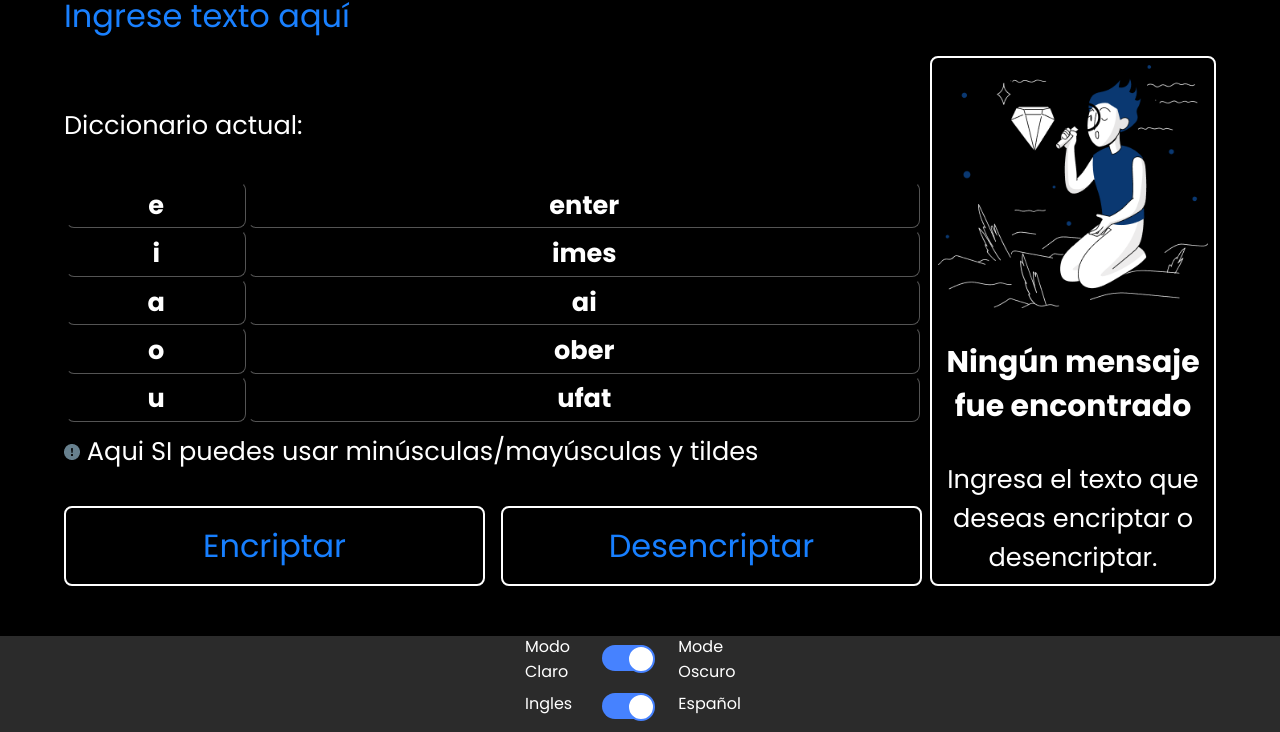
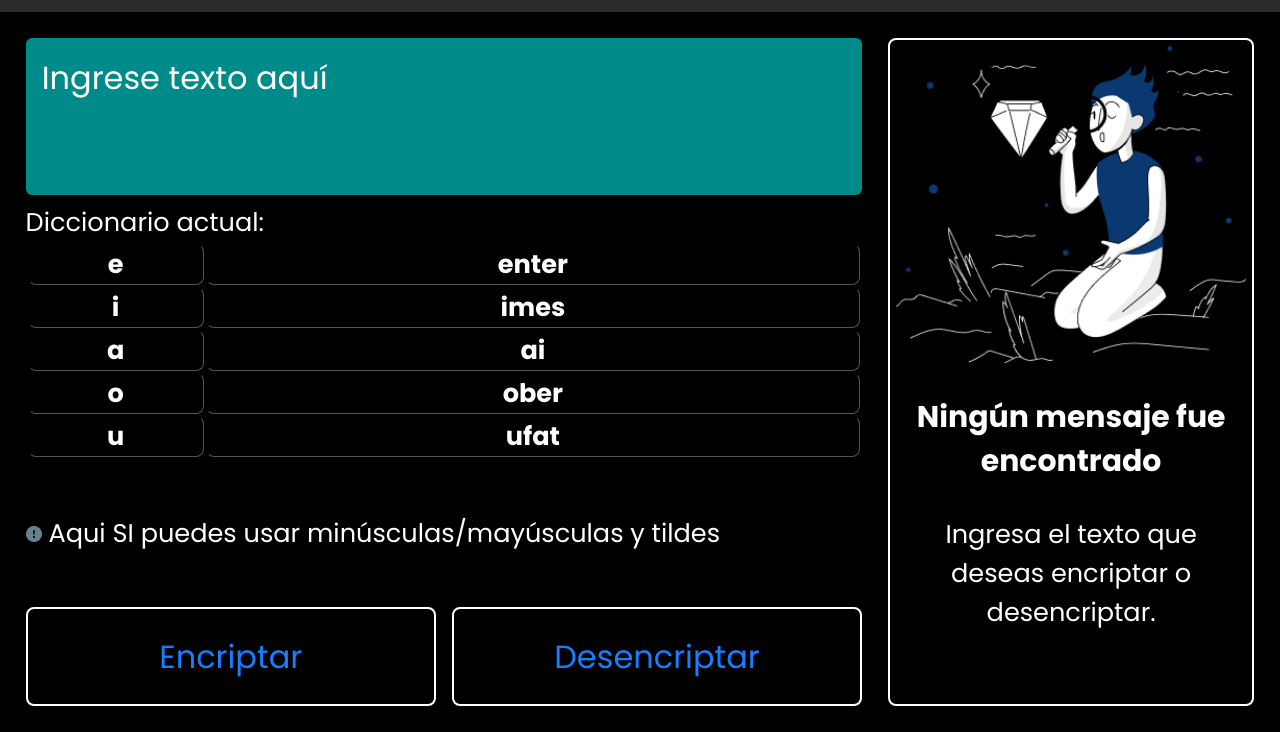
Before and after one commit to eanavitarte/Message-encrypter, a website with bundled scripts: page index.html in a window 1280 px wide. Shown: the part 68-800 px from the top of the page. Built offline with nearby package versions, Linux system fonts and the light colour scheme.

Commit message:
General layout improved.

```diff
--- a/index.html
+++ b/index.html
@@ -13,7 +13,7 @@
 
     <!-- LINKED FILES -->
 
-    <link rel="stylesheet" href="sass/styles.css">
+    <link rel="stylesheet" href="dist/styles.css">
 
     <script src="dist/constants.js" type="module"></script>
     <script src="dist/language.js" type="module"></script>
@@ -26,36 +26,34 @@
     <title data-lang="title">Encriptador Alura Challenge</title>
 </head>
 <body>
-    <main>
 	<header class="pd">
 		<div class="logo">
 			<img src="src/Logo-1.png" alt="Alura logo">
 			<span data-lang="main-title">Challenge 01 Grupo 5</span>
 		</div>
+		<button class="button" data-lang="dict-btn" id="buttonDictionary">Diccionario</button>
 		<div class="accessibility">
-                <button class="button" data-lang="dict-btn" id="buttonDictionary">Diccionario</button>
-
 			<div class="darkmode">
-                    <span class="translate_span" id="spanish" data-lang="light-input">Dark Mode</span>
+				<span class="translate_span" id="spanish" data-lang="light-input">Dark</span>
 				<input type="checkbox" class="check" name="checking" id="DLChecking" placeholder="Check">
-                    <span class="translate_span" id="english" data-lang="dark-input">Ligh Mode</span>
+				<span class="translate_span" id="english" data-lang="dark-input">Ligh</span>
 			</div>
 			<div class="translate">
 				<span class="translate_span" id="english" data-lang="en-input">Ingles</span>
 				<input type="checkbox" class="check" name="checking" id="tslChecking" placeholder="Check">
 				<span class="translate_span" id="spanish" data-lang="es-input">Español</span>
 			</div>
-                <div class="bg"></div>
 		</div>
 	</header>
-        <section class="encrypter pd">
-            <div class="card-input">
+    <main>
+            <section class="card-input">
                 <textarea
                     data-lang="input-textarea"
                     placeholder="Ingrese texto aquí"
                     name="input" id="inputText"
                     rows="2"
                 ></textarea>
+				<div class="dictionaryWrapper">
 					<p>Diccionario actual:</p>
 					<table border="1" id="dictionaryTable">
 						<tr>
@@ -79,6 +77,7 @@
 							<th>ufat</th>
 						</tr>
 					</table>
+                </div>
                 <div>
                     <img src="src/bi_exclamation-circle-fill.png " alt="exclamation-icon">
                     <span data-lang="info">Aqui SI puedes usar minúsculas/mayúsculas y tildes<span>
@@ -87,8 +86,8 @@
                     <button class="button" id="encrypt" data-lang="encrypt-btn">Encriptar</button>
                     <button class="button" id="decrypt" data-lang="decrypt-btn">Desencriptar</button>
                 </div>
-            </div>
-            <div class="card-output">
+            </section>
+            <section class="card-output">
                 <img class="none" id="munneco" src="src/Muñeco.png" alt="no found img">
                 <h3 data-lang="card-text-1" class="card-items">Ningún mensaje fue encontrado</h3>
                 <p data-lang="card-text-2" class="card-items">Ingresa el texto que deseas encriptar o desencriptar.</p>
@@ -101,12 +100,9 @@
                     class="none"
                 ></textarea>
                 <button data-lang="copy-btn" class="none button" id="copy">Copiar</button>
-            </div>
             </section>
     </main>
-    <footer>
 
-    </footer>
     <dialog id="popUpDictionary">
         <div class="popUpText">
             <img src="/src/icon-config.png" alt="config icon">
--- a/sass/modules/_card-input.scss
+++ b/sass/modules/_card-input.scss
@@ -9,26 +9,33 @@
     }
     textarea {
         appearance: none;
+
         border: none;
+        border-radius: 6px;
+
+        padding: 1ch;
+
         resize: none;
         outline: none;
-        background-color: transparent;
+        background: darkcyan;
         font-family: inherit;
         font-size: inherit;
-        color: inherit;
+        color: white;
 
         overflow: scroll;
-        overflow-x: auto; /* Habilita el scroll horizontal */
-        overflow-y: auto; /* Habilita el scroll vertical */
-
+        overflow-x: auto;
+        overflow-y: scroll;
 
         width: 100%;
         &::placeholder{
-            color: var(--alura-color);
+            color: white;
             transition: all 1s ease;
             font-size: 2rem;
         }
     }
+	.dictionaryWrapper {
+		display: flex;
+		flex-direction: column;
 		table{
 			border:none;
 			tr{
@@ -36,6 +43,7 @@
 				border-radius: .5rem;
 				th{
 					border-radius: .5rem;
+				}
 			}
 		}
 	}
--- a/sass/modules/_card-output.scss
+++ b/sass/modules/_card-output.scss
@@ -11,9 +11,7 @@
     border-radius: .5rem;
     text-align: center;
 
-
     padding: .4rem;
-    margin: 4rem 0 15vh 0;
     box-shadow: 0px 24px 32px -8px #00000014;
     img{
         width: 100%;
@@ -36,6 +34,5 @@
     img{
         display:block;
     }
-    margin: 4rem 0 0;
 }
 }
--- a/sass/modules/_encrypter.scss
+++ b/sass/modules/_encrypter.scss
@@ -8,6 +8,6 @@
     .encrypter{
         display: grid;
         grid-template-columns: 3fr 1fr;
-        gap: .5rem;
+        gap: 2vw;
     }
 }
--- a/sass/modules/_header.scss
+++ b/sass/modules/_header.scss
@@ -38,11 +38,7 @@ header{
 			align-items: center;
 			grid: "A B C"/1fr 1fr 1fr;
 			transform: translateX(-50%);
-            position: fixed;
-            left: 50%;
-            bottom: 6%;
 			width: 230px;
-
 		}
 		.translate{
 			display: grid;
@@ -50,9 +46,6 @@ header{
 			align-items: center;
 			grid: "A B C"/1fr 1fr 1fr;
 			transform: translateX(-50%);
-            left: 50%;
-            position: fixed;
-            bottom: 2%;
 			width: 230px;
 		}
         .darkmode,.translate{
--- a/sass/modules/_style.scss
+++ b/sass/modules/_style.scss
@@ -13,11 +13,31 @@
   html {
     font-size: 62.5%;
   }
-  body{
-    background-color: var(--primary-color);
-    color: var(--black);
-    transition: all 2s ease;
-  }
+
+body {
+	background-color: var(--primary-color);
+	color: var(--black);
+	transition: all 2s ease;
+	display: grid;
+	grid: "A" 10vh
+		"B" 90vh;
+
+	main {
+		margin: 2vw;
+    flex-wrap: wrap;
+    display: flex;
+
+		gap: 2vw;
+
+		section.card-input {
+			flex: 5 1 820px;
+		}
+
+		section.card-output {
+			flex: 2 1 360px;
+		}
+	}
+}
 
   .button {
     padding: 0.2rem 1.5rem;
--- a/sass/modules/_variables.scss
+++ b/sass/modules/_variables.scss
@@ -1,10 +1,4 @@
-$primary-color:#4D8E9E;
-$secondary-color:#19BDE6;
-$terteary-color: #75E3FF;
-$alura-color:#0A3871;
 
-$optional-color1: #994900;
-$optional-color2:#DB7F2A;
 $white:#fff;
 $black:#000;
 
@@ -21,7 +15,7 @@ $primary-color-dark:#4D8E9E;
 
     --button-color:#4D8E9E;
     --accessibility-color:black;
-    --header-color:white;
+    --header-color:cadetblue;
     --header-image:unset;
     --header-text:#0A3871;
     --toggles:#333;
```
Also changed, not shown: README.md (deleted), dist/styles.css, sass/main.scss (line endings or trailing spaces), 2 other files. Lines whose indentation alone changed are shown as unchanged.
